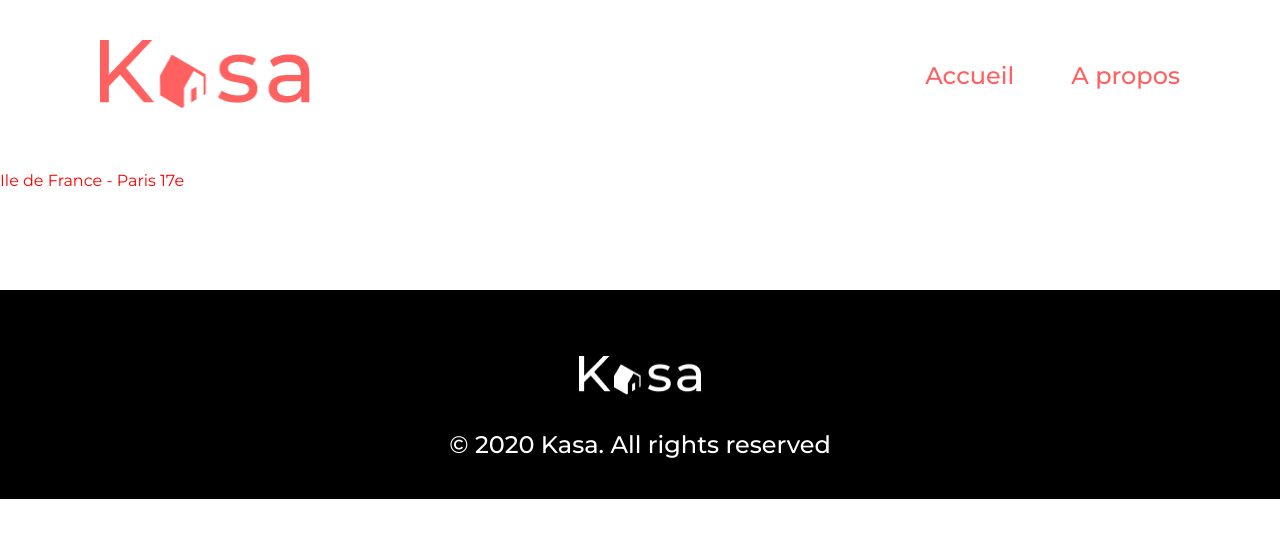
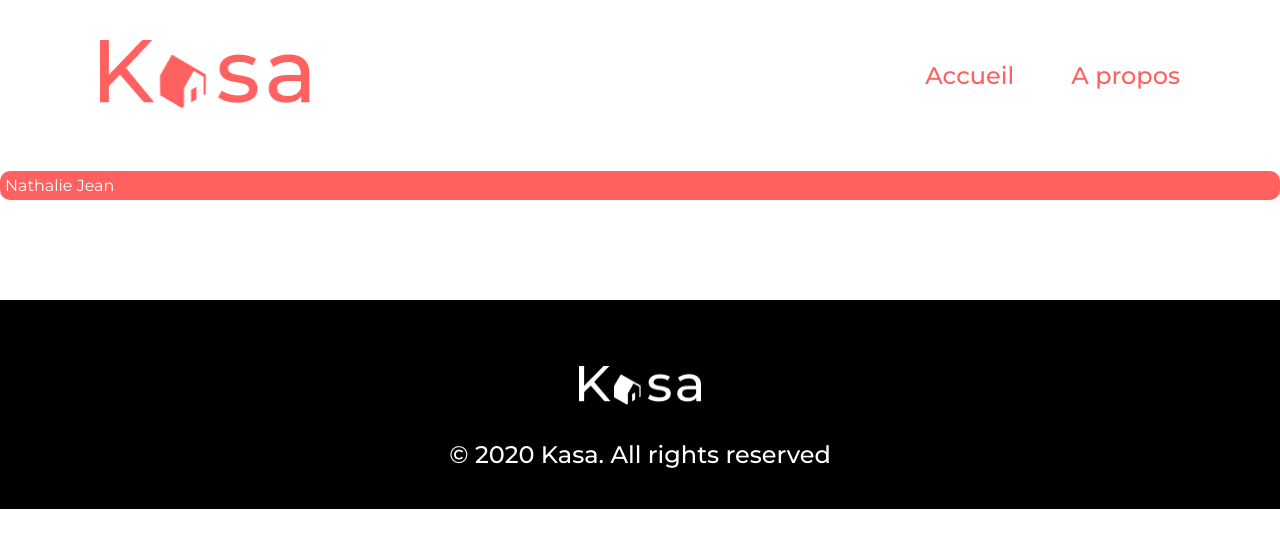
Before and after one commit to Yann68/kasa, a React (Create React App) app: page / in a window 1280 px wide. Both pictures are taken after a click on the element "Appartement cosy". Shown: the top 548 px of the page. Built offline with nearby package versions, Linux system fonts and the light colour scheme.

Commit message:
création css du collapse

```diff
--- a/src/components/Banner/index.jsx
+++ b/src/components/Banner/index.jsx
@@ -7,7 +7,7 @@ import { useLocation } from 'react-router-dom'
 // Fonction de la bannière
 function Banner() {
   // variable pour récuréré l'URL actuelle
-  const test = useLocation()
+  const location = useLocation()
   return (
     <div
       // Opération ternaire pour affiché l'image de fond correspondante a l'URL
@@ -15,10 +15,10 @@ function Banner() {
       className={styles.backgroundImage}
       style={{
         backgroundImage:
-          test.pathname === '/' ? `url(${imageHome})` : `url(${imageAbout})`,
+          location.pathname === '/' ? `url(${imageHome})` : `url(${imageAbout})`,
       }}
     >
-      {test.pathname === '/' ? (
+      {location.pathname === '/' ? (
         <h1 className={styles.title}>Chez vous, partout et ailleurs</h1>
       ) : null}
 
--- a/src/components/Collapse/index.jsx
+++ b/src/components/Collapse/index.jsx
@@ -1,30 +1,35 @@
 // Importation du style, des logos et des hooks
 import styles from './index.module.css'
 import { useState } from 'react'
-import close from '../../assets/close.png'
-import open from '../../assets/open.png'
+import logoClose from '../../assets/close.png'
+import logoOpen from '../../assets/open.png'
 
 // Fonction du collapse
-function ComponentCollapse({ propsInfo }) {
+function ComponentCollapse({ info }) {
   // Variable pour indiqué l'etat par default
   const [isOpen, setIsOpen] = useState(false)
+  // const location = useLocation()
+
   return (
-    <div className={styles.container}>
-      <div className={styles.infos}>
-        <h1 className={styles.title}>{propsInfo.name}</h1>
+    <article className={styles.article}>
+      <header className={styles.header}>
+        <h1 name={test} className={styles.title}>{info.name}</h1>
         <img
           onClick={() => {
             setIsOpen(!isOpen)
           }}
-          src={!isOpen ? open : close}
+          src={!isOpen ? logoClose : logoOpen}
           className={styles.button}
           alt="bouton pour fermé ou ouvrir l'info"
         />
+      </header>
+      <div
+        style={!isOpen ? { overflow: 'hidden', height: 0 } : null}
+        className={isOpen && styles.collapseOpen}
+      >
+        <p>{info.info}</p>
       </div>
-      <div className={styles.collapse}>
-        <p>{propsInfo.info}</p>
-      </div>
-    </div>
+    </article>
   )
 }
 export default ComponentCollapse
--- a/src/components/Collapse/index.module.css
+++ b/src/components/Collapse/index.module.css
@@ -1,8 +1,8 @@
-.container{
+.article{
     padding: 0 10%;
 }
 
-.infos {
+.header {
     margin-bottom: 30px;
     height: 50px;
     display: flex;
@@ -11,8 +11,7 @@
     padding: 0 20px;
     border-radius: 5px;
     background-color: #FF6060;
-
-}
+    }
 
 .title {
     font-weight: 500;
@@ -20,23 +19,17 @@
     line-height: 34px;
 }
 
-.collapse{
-    height: 0;
-    overflow: hidden;
-    background: #F7F7F7;
-    border-radius:0 0 5px 5px;
-    margin-bottom: 30px;
-    margin-top: -30px;
-    transition: 4s ease;
-}
-
-.collapse p {
+.collapseOpen {
+    color: #FF6060;
     text-align: left;
-    padding: 10px;
     font-weight: 400;
     font-size: 24px;
     line-height: 34px ;
-    color: #FF6060;
+    padding: 10px;
+    background: #F7F7F7;
+    margin-top: -31px;
+    margin-bottom: 25px;
+    border-radius:0 0 5px 5px;
 }
 
 .button {
@@ -44,5 +37,5 @@
 }
 
 .button:hover {
-    scale: 1.1;
+    scale: 1.2;
 }
--- a/src/components/Header/index.jsx
+++ b/src/components/Header/index.jsx
@@ -10,23 +10,11 @@ function Header() {
       </Link>
 
       <nav className={styles.container}>
-        <NavLink
-          className={styles.link}
-          to="/"
-          style={({isActive}) => {
-            return { textDecoration: isActive ? 'underline' : 'none' }
-          }}
-        >
+        <NavLink className={styles.link} to="/">
           Accueil
         </NavLink>
 
-        <NavLink
-          to="/about"
-          className={styles.link}
-          style={({ isActive }) => {
-            return { textDecoration: isActive ? 'underline' : 'none' }
-          }}
-        >
+        <NavLink to="/about" className={styles.link}>
           A propos
         </NavLink>
       </nav>
--- a/src/components/TagName/index.jsx
+++ /dev/null
@@ -1,10 +0,0 @@
-import styles from "./index.module.css"
-
-function TagName(propsName) {
-  return (
-    <div >
-     {propsName.children}
-    </div>
-  )
-}
-export default TagName
--- a/src/components/TagName/index.module.css
+++ /dev/null
@@ -1,4 +0,0 @@
-.containerName{
-    background: #FF6060;
-    border-radius: 10px;
-}
--- a/src/pages/About/index.jsx
+++ b/src/pages/About/index.jsx
@@ -1,21 +1,21 @@
 import styles from '../About/index.module.css'
 import { useEffect, useState } from 'react'
 import ComponentCollapse from '../../components/Collapse'
-import info from '../../list/listInfo.json'
+import listInfo from '../../list/listInfo.json'
 import Banner from '../../components/Banner'
 
 function About() {
-  const [test, setTest] = useState([])
+  const [list, setTest] = useState([])
   useEffect(() => {
-    setTest(info)
+    setTest(listInfo)
   }, [])
 
   return (
     <main className={styles.main}>
       <Banner />
-      {test.map((props, name) => (
-        <ComponentCollapse key={name} propsInfo={props}/>
-))}
+      {list.map((info, name) => (
+        <ComponentCollapse key={name} info={info} />
+      ))}
     </main>
   )
 }
--- a/src/pages/Logement/index.jsx
+++ b/src/pages/Logement/index.jsx
@@ -1,12 +1,12 @@
 import { useEffect, useState } from 'react'
 import { useParams } from 'react-router-dom'
-import TagName from '../../components/TagName'
 import listHousing from '../../list/listHousing.json'
+import styles from './index.module.css'
 
+function Logement() {
+  const { id } = useParams()
+  const [list, setList] = useState([])
 
-function Logement(propsName) {
-  const { id } = useParams()
-  const [list, setList] = useState([id])
   useEffect(() => {
     setList(listHousing)
   }, [])
@@ -15,13 +15,15 @@ function Logement(propsName) {
     <div>
       {list
         .filter((e) => e.id === id)
-        .map((test, id) => (
-          <TagName key={id} props={propsName}>
-            <p style={{ color: 'red' }}>{test.location}</p>
-          </TagName>
+        .map((props, id) => (
+          <main key={id} className={styles.main}>
+      <div className={styles.carroussel}>
+      </div>
+<p className={styles.containerName}>{props.host.name}</p>
+
+          </main>
         ))}
     </div>
   )
 }
-
 export default Logement
--- a/src/pages/Logement/index.module.css
+++ b/src/pages/Logement/index.module.css
@@ -1,3 +1,6 @@
-.test {
-    color: black;
+.containerName{
+    color: #fff;
+    background: #FF6060;
+    border-radius: 10px;
+    padding: 5px;
 }
```
Also changed, not shown: src/pages/About/index.module.css (line endings or trailing spaces).
